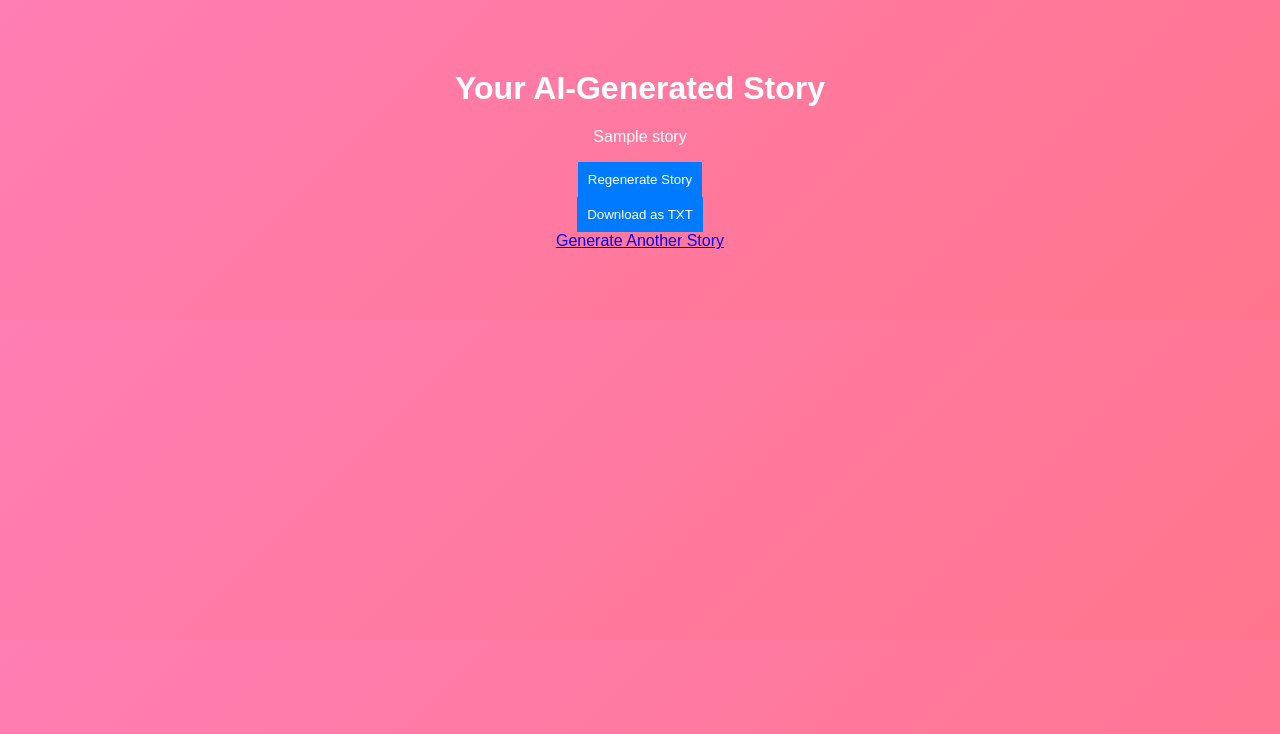
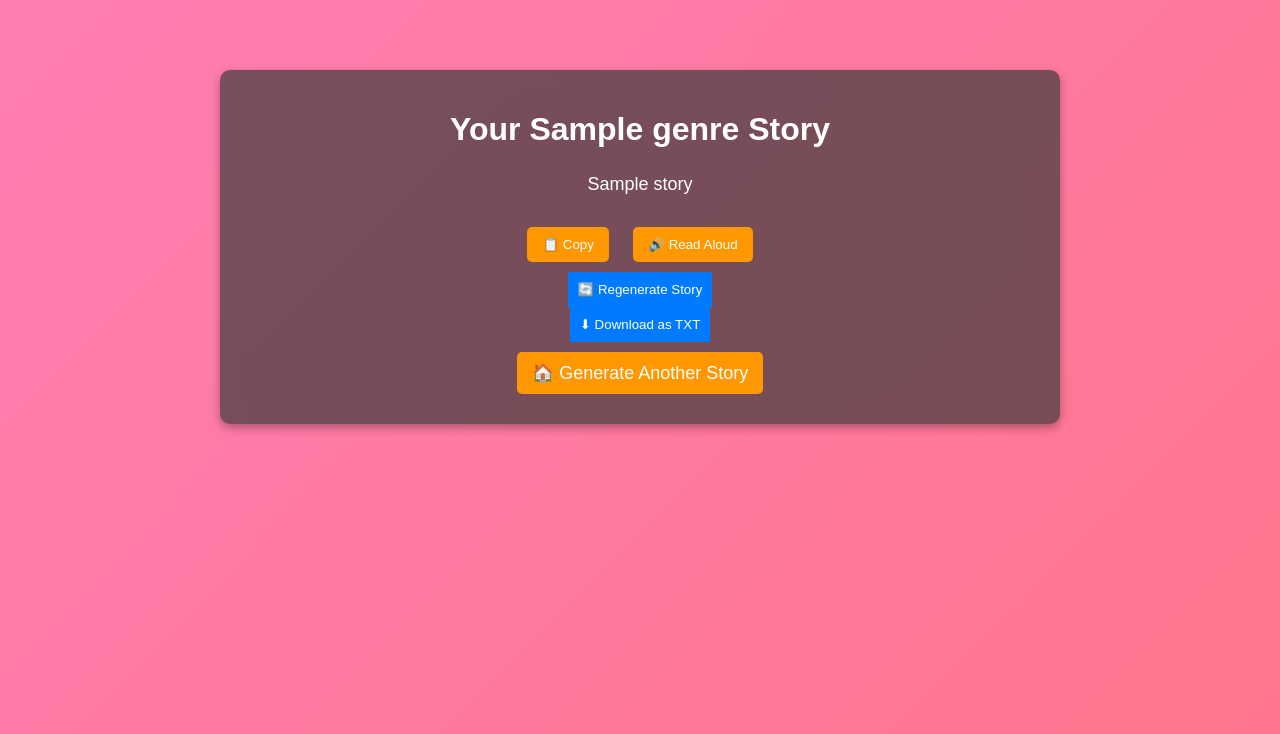
Before and after one commit to prajapati-anuj/FictionFactory, a Flask app: template templates/story.html in a window 1280 px wide. Shown: the top 734 px of the page. Run offline with Flask 3, Linux system fonts and the light colour scheme; the template is opened without the code that fills it: most values are stand-ins (such as "Sample title", 1, 10 or a date in 2020); some libraries are stand-ins or nearby versions.

Commit message:
Update:Added new background for every genre and no genre for image

```diff
--- a/app.py
+++ b/app.py
@@ -48,15 +48,18 @@ def index():
 def generate_story():
     if request.method == "POST":
         key_points = request.form["key_points"]
-        prompt = f"Write a creative and engaging story based on these key points: {key_points}"
+        selected_genre = request.form["genre"]  # Get genre from form
+
+        prompt = f"Write a {selected_genre} story based on these key points: {key_points}"
         response = model.generate_content(prompt)
 
         if response:
             story_text = response.text
-            return render_template("generate_story.html", story=story_text)
+            return render_template("story.html", story=story_text, genre=selected_genre)
 
         flash("Error generating story. Try again!", "danger")
         return redirect(url_for("index"))
+
 
 
 # Generate Story from Image
@@ -90,6 +93,7 @@ def image_story():
     return render_template("index.html", enable_image_upload=True)
 
 
+
 # Run Flask App
 if __name__ == "__main__":
     app.run(debug=True)
--- a/static/css/style.css
+++ b/static/css/style.css
@@ -80,3 +80,81 @@ body {
 .generate-new-btn:hover {
     background: #ff1e42;
 }
+
+
+
+/* daynamic background */
+/* Default Background */
+body {
+    background-size: cover;
+    background-position: center;
+    background-attachment: fixed;
+    transition: background 0.5s ease-in-out;
+}
+
+/* Sci-Fi Theme */
+body.scifi {
+    background-image: url("../uploads/sci-bg.jpg");
+}
+
+/* Fantasy Theme */
+body.fantasy {
+    background-image: url("../uploads/fantasy-bg.jpg");
+}
+
+/* Horror Theme */
+body.horror {
+    background-image: url("../uploads/horror-bg.jpg");
+}
+
+/* Mystery Theme */
+body.mystery {
+    background-image: url("../uploads/mystre-bg.jpg");
+}
+
+/* Adventure Theme */
+body.adventure {
+    background-image: url("../uploads/advent-bg.jpg");
+}
+
+/* ////////////// */
+/* Story Container */
+.story-container {
+    max-width: 800px;
+    background: rgba(0, 0, 0, 0.7);
+    color: white;
+    padding: 20px;
+    margin: 50px auto;
+    border-radius: 10px;
+    box-shadow: 0px 4px 10px rgba(0, 0, 0, 0.3);
+    text-align: justify;
+}
+
+/* Buttons */
+.button-group {
+    display: flex;
+    justify-content: space-around;
+    margin-top: 20px;
+}
+
+.button-group button {
+    background: #ff7f50;
+    color: white;
+    border: none;
+    padding: 10px 15px;
+    cursor: pointer;
+    transition: 0.3s;
+    border-radius: 5px;
+}
+
+.button-group button:hover {
+    background: #ff5722;
+}
+
+/* Icons */
+.icon {
+    font-size: 20px;
+    cursor: pointer;
+    margin-left: 10px;
+    color: white;
+}
--- a/templates/story.html
+++ b/templates/story.html
@@ -2,25 +2,103 @@
 <html lang="en">
 <head>
     <title>Your Story</title>
-    <link rel="stylesheet" href="{{ url_for('static', filename='style.css') }}">
+    <link rel="stylesheet" href="{{ url_for('static', filename='css/style.css') }}">
+
+    <script>
+        document.addEventListener("DOMContentLoaded", function () {
+            let genre = "{{ genre }}"; // Get genre from Flask
+            let bgImage = {
+                "Sci-Fi": "{{ url_for('static', filename='uploads/sci-bg.jpg') }}",
+                "Fantasy": "{{ url_for('static', filename='uploads/fantasy-bg.jpg') }}",
+                "Horror": "{{ url_for('static', filename='uploads/horror-bg.jpg') }}",
+                "Mystery": "{{ url_for('static', filename='uploads/mystery-bg.jpg') }}",
+                "Adventure": "{{ url_for('static', filename='uploads/advent-bg.jpg') }}"
+            };
+
+            // Apply background if genre exists
+            if (bgImage[genre]) {
+                document.body.style.backgroundImage = `url(${bgImage[genre]})`;
+                document.body.style.backgroundSize = "cover";
+                document.body.style.backgroundPosition = "center";
+                document.body.style.backgroundRepeat = "no-repeat";
+                document.body.style.backgroundAttachment = "fixed";
+            }
+        });
+
+        function copyStory() {
+            let storyText = document.getElementById("story-text").innerText;
+            navigator.clipboard.writeText(storyText).then(() => {
+                alert("Story copied to clipboard!");
+            });
+        }
+
+        function readAloud() {
+            let storyText = document.getElementById("story-text").innerText;
+            let speech = new SpeechSynthesisUtterance(storyText);
+            speech.lang = "en-US";
+            speechSynthesis.speak(speech);
+        }
+    </script>
+
+    <style>
+        /* Ensures the story container is visible on all backgrounds */
+        .story-container {
+            background: rgba(58, 58, 56, 0.685); /* Dark semi-transparent overlay */
+            color: white;
+            padding: 20px;
+            border-radius: 10px;
+            text-align: justify;
+            text-align-last: center;
+            max-width: 800px;
+            margin: 50px auto;
+        }
+        .story-content {
+            font-size: 18px;
+            line-height: 1.6;
+        }
+        .action-buttons button, .generate-new-btn {
+            background-color: #ff9800;
+            border: none;
+            color: white;
+            padding: 10px 15px;
+            margin: 10px;
+            border-radius: 5px;
+            cursor: pointer;
+        }
+        .action-buttons button:hover, .generate-new-btn:hover {
+            background-color: #e68900;
+        }
+    </style>
 </head>
+
 <body>
-    <div class="container">
-        <h1>Your AI-Generated Story</h1>
-        <p>{{ story }}</p>
+    <div class="story-container">
+        <h1>Your {{ genre.capitalize() }} Story</h1>
+
+        <div class="story-content">
+            <p id="story-text">{{ story }}</p>
+        </div>
+
+        <!-- Action Buttons -->
+        <div class="action-buttons">
+            <button onclick="copyStory()">📋 Copy</button>
+            <button onclick="readAloud()">🔊 Read Aloud</button>
+        </div>
 
         <!-- Regenerate Story -->
         <form action="/" method="post">
             <input type="hidden" name="key_points" value="{{ key_points }}">
-            <button type="submit">Regenerate Story</button>
+            <button type="submit">🔄 Regenerate Story</button>
         </form>
 
+        <!-- Download Button -->
         <form action="/download" method="post">
             <input type="hidden" name="story" value="{{ story }}">
-            <button type="submit">Download as TXT</button>
+            <button type="submit">⬇ Download as TXT</button>
         </form>
 
-        <a href="/">Generate Another Story</a>
+        <!-- Go Back to Home -->
+        <button class="generate-new-btn" onclick="window.location.href='{{ url_for('index') }}'">🏠 Generate Another Story</button>
     </div>
 </body>
 </html>
```
Also changed, not shown: templates/index.html (+8 -3 lines), static/uploads/advent-bg.jpg (added), static/uploads/fantasy-bg.jpg (added), static/uploads/horror-bg.jpg (added), static/uploads/mystery-bg.jpg (added), static/uploads/sci-bg.jpg (added), 1 other file.
